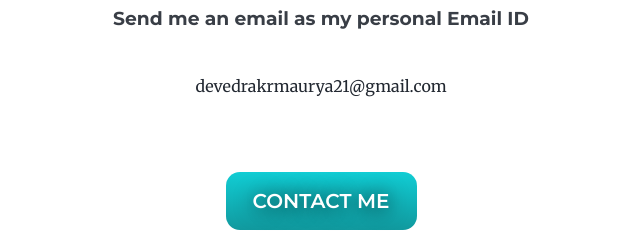
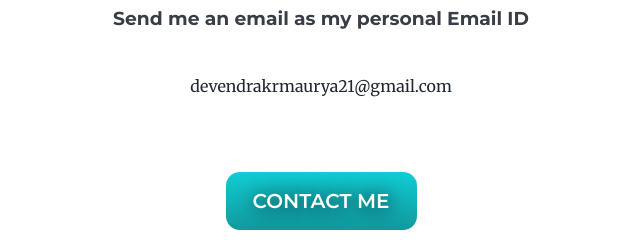
Before and after one commit to DMWorld2199/Personal-Website, a plain HTML site: page index.html in a window 1280 px wide. Shown: the part 2333-2573 px from the top of the page, 319-959 px from the left. Drawn offline with Linux system fonts and the light colour scheme.

Commit message:
Update index.html

```diff
--- a/index.html
+++ b/index.html
@@ -51,7 +51,7 @@
     <div class="contact-me">
       <h2>Get In Touch</h2>
       <h3>Send me an email as my personal Email ID</h3>
-      <p class="email">devedrakrmaurya21@gmail.com</p>
+      <p class="email">devendrakrmaurya21@gmail.com</p>
       <a class="BUTTON_EIU" href="https://mail.google.com/mail/u/1/#inbox">CONTACT ME</a>
     </div>
 
```
